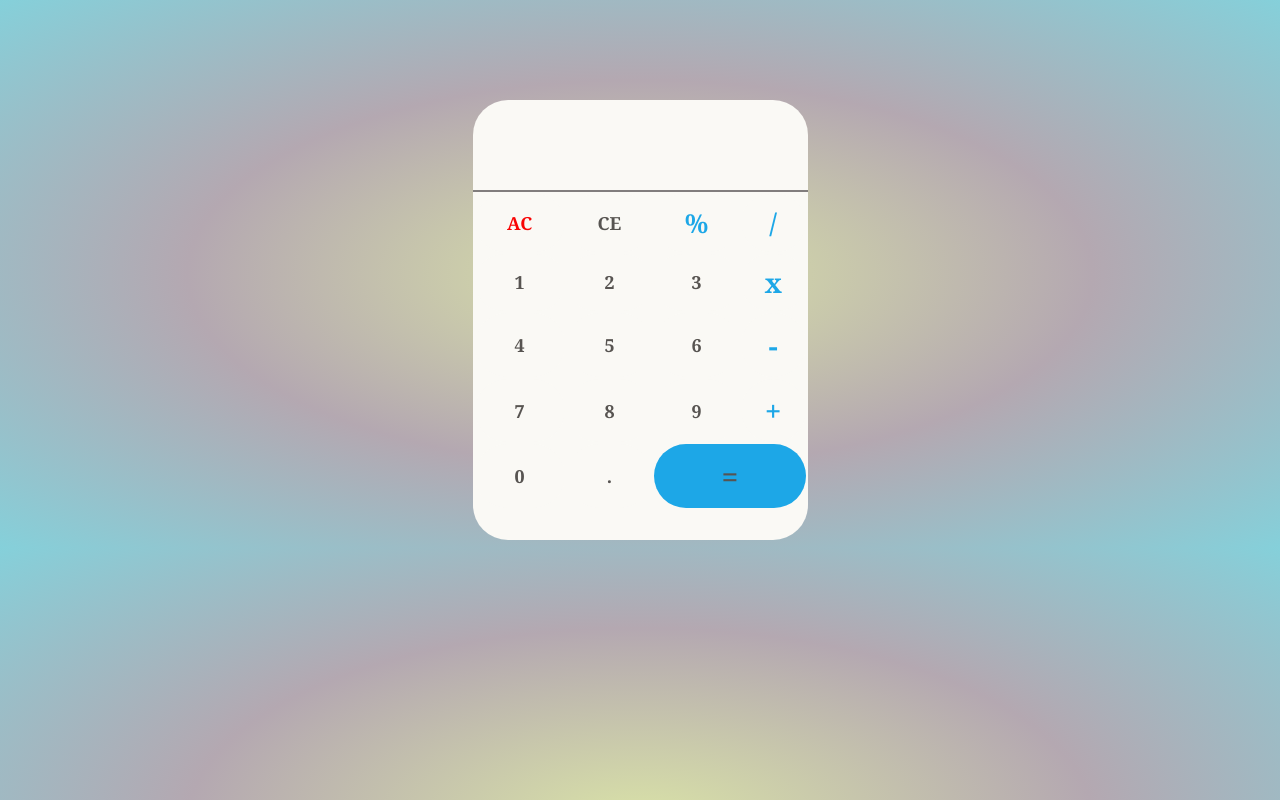
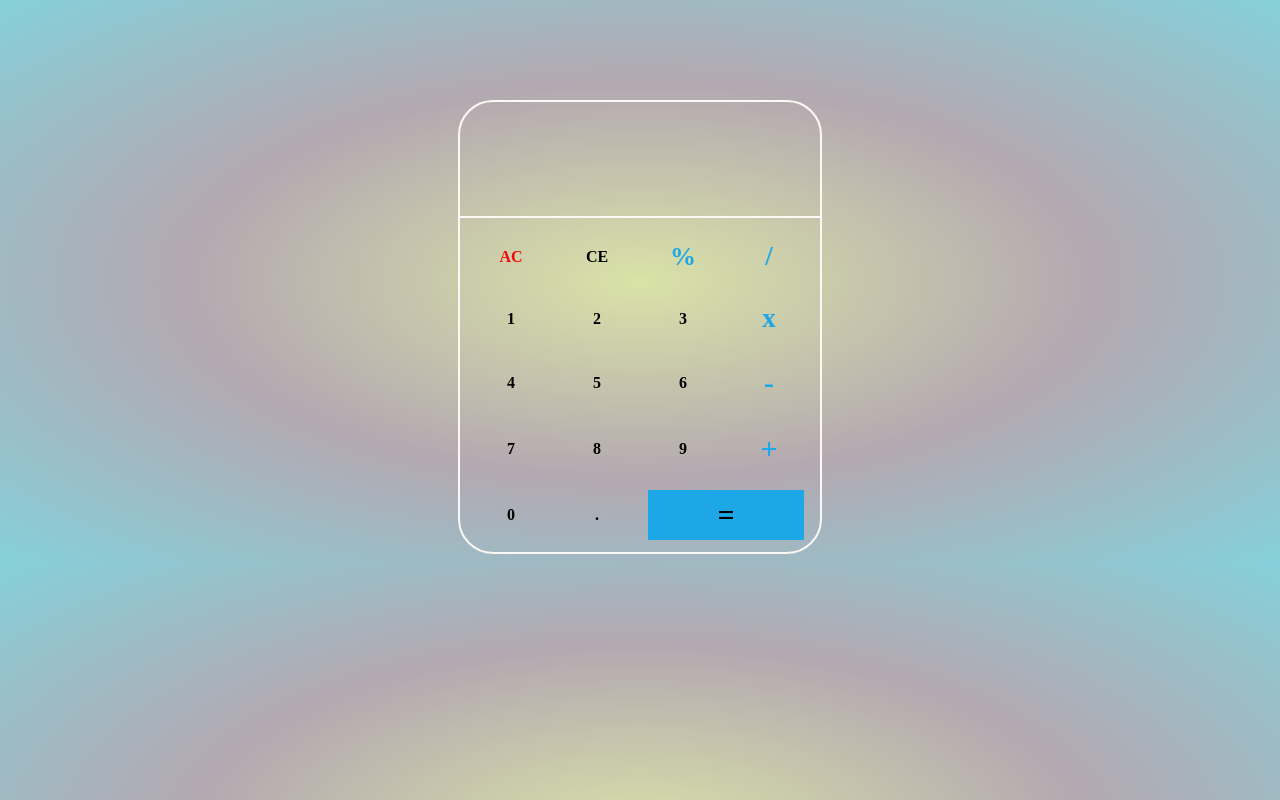
Before and after one commit to imprashantverma/Calculator, a plain HTML site: page index.html in a window 1280 px wide. Drawn offline with Linux system fonts and the light colour scheme.

Commit message:
Update style.css

```diff
--- a/style.css
+++ b/style.css
@@ -3,43 +3,35 @@ body{
 }
 .container{
     margin-top: 100px;
-    height: 440px;
-    width: 335px;
-    background-color: rgb(250, 249, 245);
+    height: 450px;
+    width: 360px;
+    border: 2px solid rgb(250,249,245);
     border-radius: 35px;
 }
-.outputdiv{
-    margin-top: 10px;
+.tab{
+    table-layout: fixed;
+    border-top:2px solid rgb(250,249,245) ;
+    margin-top: 55px;
+    border-spacing: 16px;
+    height: 340px;
+    width: 360px;
+}
+td{
+    border: 4px solid antiquewhite ;
     text-align: center;
-    height: 60px;
-    width: 335px;
-}
-/* table class */
-.tab{
-    border-top: 2px solid rgb(129, 125, 125);
-    margin-top: 30px;
-    position: relative;
-    height: 320px;
-    width: 335px;
-}
-/* table data buttons */
-th{
-    margin-right: 20px;
-    color: rgb(87, 84, 81);
-    border-radius:35px;
-    font-family:Cambria, Cochin, Georgia, Times, 'Times New Roman', serif;
-    font-size:large;
-    background-color:rgb(250, 249, 245);
+    background-color: rgb(247, 237, 222)  ;
+    border-radius: 20px;
 }
 
-/* user output reuslts  */
-#output{
+p{
+    height: 35px;
+    width: 320px;
     text-align: right;
-    height: 29px;
-    margin: 0px;
+    font-size: x-large;
     overflow:hidden;
-    font-size: x-large;
-    margin-top: 20px;
     margin-left: 15px;
-    margin-right: 15px;
+    margin-right: 13px
 }
+.special{
+    color: cadetblue;
+}
```
